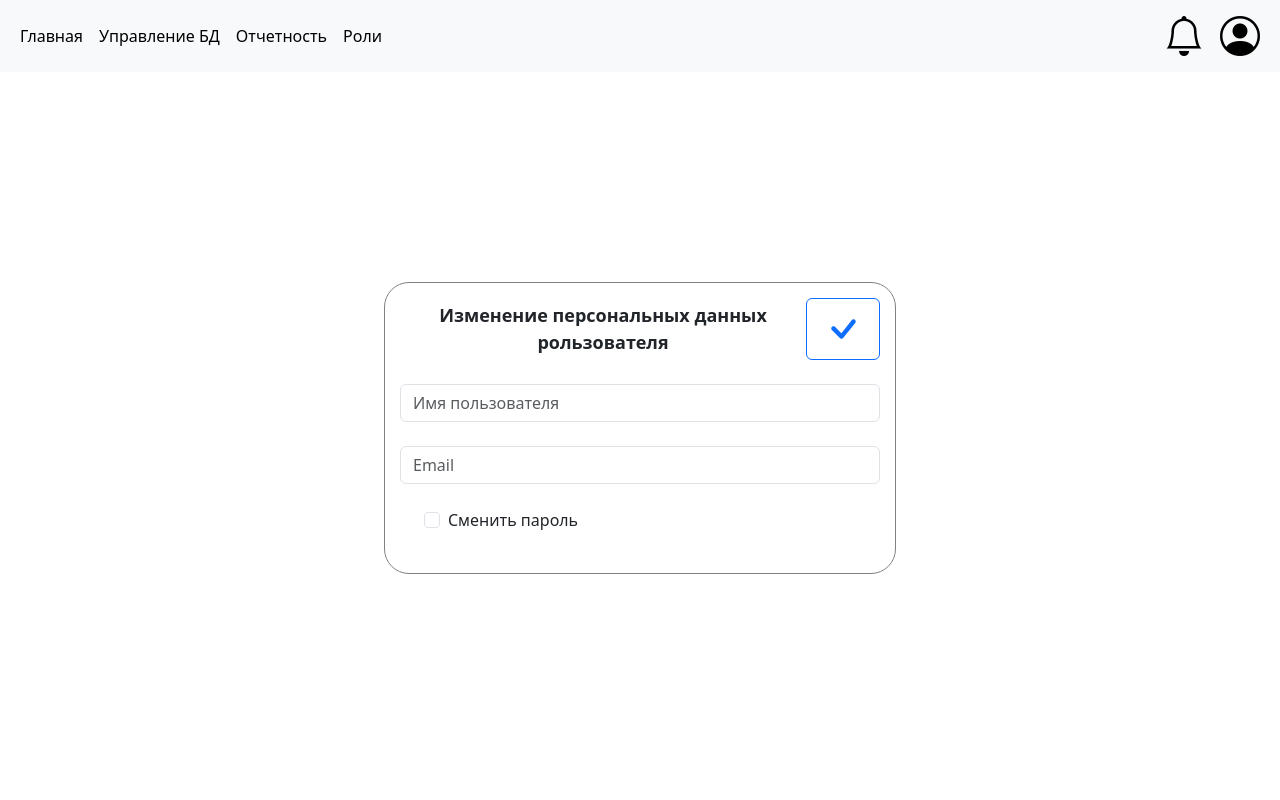
After one commit to TVsevolodA/Software-for-detecting-signs-of-fires-and-smoke, a Flask app: page /editProfile in a window 1280 px wide. The commit adds this page. Run offline with Flask 3, Linux system fonts and the light colour scheme; the visitor is signed in with stand-in values (Sample User, id 1); data that the repository does not hold is empty; parts of the project's set-up code (start-up, migrations or seed data) failed here and were passed over.

Commit message:
1) Исправил косяки с аутентификацией 2) Добавил форму редактирования профиля

```diff
--- a/monitoring service/main.py
+++ b/monitoring service/main.py
@@ -7,7 +7,7 @@ from scheduler import Scheduler
 import json
 import requests
 
-from flask_login import LoginManager, login_user, login_required, logout_user
+from flask_login import LoginManager, login_user, login_required, logout_user, current_user
 from user import User
 
 scheduler = BackgroundScheduler()
@@ -26,7 +26,9 @@ login = LoginManager(app)
 @login.user_loader
 def load_user(user_id):
     req = requests.get('http://data_service_sm:3000/getUserById', json={'user_id': user_id})
-    return json.loads(req.text)
+    objectuser = json.loads(req.text)
+    gettingUser = User(user_id=objectuser['user_id'], username=objectuser['username'], email=objectuser['email'], password_hash=objectuser['password_hash'], role=objectuser['role'])
+    return gettingUser
 
 @app.route('/login', methods=['GET', 'POST'])
 def signIn():
@@ -62,6 +64,20 @@ def signUp():
             new_user.register_user_in_system()
             return redirect(url_for('signIn'))
     return render_template('signUp.html')
+
+@app.route('/profile', methods=['GET'])
+@login_required
+def profile():
+    username = current_user.username
+    email = current_user.email
+    return render_template('profile.html', username=username, email=email)
+
+@app.route('/editProfile', methods=['GET', 'POST'])
+@login_required
+def editProfile():
+    if request.method == 'POST':
+        return redirect(url_for('profile'))
+    return render_template('editProfile.html')
 
 
 @app.route('/logout', methods=['GET', 'POST'])
--- a/monitoring service/templates/addCamera.html
+++ b/monitoring service/templates/addCamera.html
@@ -52,7 +52,7 @@
           </ul>
           <ul class="navbar-nav">
             <li class="nav-item">
-              <a class="nav-link active" aria-current="page" href="#">
+              <a class="nav-link active" aria-current="page" href="{{url_for('profile')}}">
                 <i class="bi bi-person-circle h1"></i>
               </a>
             </li>
--- /dev/null
+++ b/monitoring service/templates/editProfile.html
@@ -0,0 +1,215 @@
+<html>
+    <head>
+        <title>Edit profile</title>
+        <meta charset="utf-8">
+        <!-- BootStrap -->
+        <link href=" https://use.fontawesome.com/releases/v6.5.1/css/all.css" rel="stylesheet" >
+        <link href="https://cdn.jsdelivr.net/npm/bootstrap@5.3.2/dist/css/bootstrap.min.css" rel="stylesheet" integrity="sha384-T3c6CoIi6uLrA9TneNEoa7RxnatzjcDSCmG1MXxSR1GAsXEV/Dwwykc2MPK8M2HN" crossorigin="anonymous">
+        <link href="https://cdn.jsdelivr.net/npm/bootstrap-icons@1.10.5/font/bootstrap-icons.css" rel="stylesheet">
+        <style>
+            a { text-decoration:none; }
+            body, main { display: flex; }
+            main {
+                justify-content: center;
+                align-items: center;
+                height: 100%;
+            }
+            body {
+                flex-direction: column;
+                height: 100%;
+            }
+            form {
+                text-align: center;
+                min-width: 400px;
+                width: 40%;
+                height: auto;
+                padding: 15px;
+                border: 1px solid gray;
+                border-radius: 25px;
+            }
+            .bi-check:hover {
+                color: lime;
+            }
+            #submutCheckIcon {
+                display: flex;
+                align-items: center;
+                justify-content: space-between;
+            }
+            #repeatPasswordLabel {
+                white-space:pre-wrap;
+                text-align: start;
+                font-weight: 600;
+            }
+            #titlePage {
+                font-size: 18;
+                font-weight: 600;
+            }
+            #passwordChangeBlock { display: none; }
+            #checkboxPassword {
+                display: flex;
+                padding-left: 5%;
+            }
+        </style>
+    </head>
+    <body>
+        <header>
+            <nav class="navbar navbar-expand-lg navbar-light bg-light">
+                <div class="container-fluid">
+                <ul class="navbar-nav">
+                    <li class="nav-item"><a class="nav-link active" aria-current="page" href="#">Главная</a></li>
+                    <li class="nav-item"><a class="nav-link active" aria-current="page" href="#">Управление БД</a></li>
+                    <li class="nav-item"><a class="nav-link active" aria-current="page" href="#">Отчетность</a></li>
+                    <li class="nav-item"><a class="nav-link active" aria-current="page" href="#">Роли</a></li>
+                </ul>
+                <ul class="navbar-nav">
+                    <li class="nav-item">
+                        <a class="nav-link active" aria-current="page" href="#">
+                            <i class="bi bi-bell h1"></i>
+                        </a>
+                    </li>
+                    <li class="nav-item">
+                        <a class="nav-link active" aria-current="page" href="{{url_for('profile')}}">
+                            <i class="bi bi-person-circle h1"></i>
+                        </a>
+                    </li>
+                </ul>
+                </div>
+            </nav>
+        </header>
+        <main>
+            <form action="{{url_for('editProfile')}}" method="post" class="g-3 needs-validation" novalidate>
+                <div id="submutCheckIcon" class="form-outline mb-4">
+                    <div id="titlePage">Изменение персональных данных рользователя</div>
+                    <button type="submit" class="btn btn-outline-primary">
+                        <i class="bi bi-check fa-3x"></i>
+                    </button>
+                </div>
+                <div class="form-outline mb-4">
+                    <input type="text" id="username" name="username" required placeholder="Имя пользователя" class="form-control">
+                    <div class="invalid-feedback">Пожалуйста, введите свое имя.</div>
+                </div>
+                <div class="form-outline mb-4">
+                    <input type="email" id="email" name="email" required placeholder="Email" class="form-control">
+                    <div class="invalid-feedback">Пожалуйста, введите действительный адрес электронной почты.</div>
+                </div>
+                <div id="checkboxPassword" class="form-outline mb-4">
+                    <div class="form-check">
+                        <input type="checkbox" class="form-check-input" id="changePassword" name="changePassword" onclick="setVisibilityChangePasswordBlock()">
+                        <label class="form-check-label" for="changePassword">Сменить пароль</label>
+                    </div>
+                </div>
+                <div id="passwordChangeBlock">
+                    <div class="form-outline mb-4">
+                        <input type="password" required placeholder="Текущий пароль" id="oldPassword" name="oldPassword" class="form-control" />
+                        <div class="invalid-feedback" id="passwordLabel">Пожалуйста, введите старый пароль.</div>
+                    </div>
+                    <div class="form-outline mb-4">
+                        <input type="password" required placeholder="Новый пароль" id="password" name="password" class="form-control" />
+                        <div class="invalid-feedback" id="passwordLabel">Пожалуйста, введите пароль.</div>
+                    </div>
+                    <div class="form-outline mb-4">
+                        <input type="password" required placeholder="Повторите новый пароль" id="repeatPassword"class="form-control" />
+                        <div class="invalid-feedback" id="repeatPasswordLabel"></div>
+                    </div>
+                </div>
+                    {% with messages = get_flashed_messages() %}
+                        {% if messages %}
+                            {% for message in messages %}
+                                {{ message }}
+                            {% endfor %}
+                        {% endif %}
+                    {% endwith %}
+                <div>
+            </form>
+        </main>
+        <!-- BootStrap -->
+        <script src="https://cdn.jsdelivr.net/npm/bootstrap@5.3.2/dist/js/bootstrap.bundle.min.js" integrity="sha384-C6RzsynM9kWDrMNeT87bh95OGNyZPhcTNXj1NW7RuBCsyN/o0jlpcV8Qyq46cDfL" crossorigin="anonymous"></script>
+        <script>
+            const changePassword = document.getElementById('changePassword');
+            function setVisibilityChangePasswordBlock() {
+                let passwordChangeBlock = document.getElementById('passwordChangeBlock');
+                passwordChangeBlock.style.display = changePassword.checked ? 'block' : 'none';
+            }
+
+            (function () {
+                'use strict'
+                let forms = document.querySelectorAll('.needs-validation');
+
+                Array.prototype.slice.call(forms)
+                .forEach(function (form) {
+                    form.addEventListener('submit', function (event) {
+                        if (!form.checkValidity()) {
+                            event.preventDefault();
+                            event.stopPropagation();
+                        }
+                        let validForm = true;
+                        let checkList = new Map([
+                            ['longPassword', true],
+                            ['presenceLettersAndNumbers', true],
+                            ['matchingPasswords', true],
+                        ]);
+                        const errorMessages = new Map([
+                            ['longPassword', ['', '• Длина пароля должна быть не менее 8 символов']],
+                            ['presenceLettersAndNumbers', ['', '• Пароль должен содержать заглавные и прописные буквы латинского алфавита, а также спец. символы']],
+                            ['matchingPasswords', ['Пожалуйста, введите пароль.', '• Пароли не совпадают']],
+                        ]);
+
+                        /// Провека имени пользователя и email
+                        let username = document.getElementById('username');
+                        let email = document.getElementById('email');
+
+                        if (username.value.length === 0) {
+                            username.setCustomValidity('Пожалуйста, введите свое имя.');
+                        }
+                        if (email.value.length === 0) {
+                            email.setCustomValidity('Пожалуйста, введите действительный адрес электронной почты.');
+                        }
+                        else {
+                            email.setCustomValidity('');
+                            username.setCustomValidity('');
+                        }
+
+                        /// Проверка пароля;
+                        if (changePassword.checked) {
+                            let password = document.getElementById('password').value;
+                            let passwordRepetition = document.getElementById('repeatPassword').value;
+                            const passwordValidator = new RegExp(/^(?=.*\d)(?=.*[A-Z])(?=.*[a-z])(?=.*[^\w\d\s:])([^\s]){8,16}$/gm);
+                            const resultValidator = passwordValidator.test(password);
+                            if (!resultValidator) {
+                                checkList.set('presenceLettersAndNumbers', false);
+                            }
+                            if (password.length < 8) {
+                                checkList.set('longPassword', false);
+                            }
+                            if (password !== passwordRepetition) {
+                                checkList.set('matchingPasswords', false);
+                            }
+
+                            let listErrorsInPassword = '';
+                            checkList.forEach((value, key, map) => {
+                                if (!value) {
+                                    validForm = false;
+                                    listErrorsInPassword += errorMessages.get(key)[1] + '\n';
+                                }
+                            });
+                            if (!validForm) {
+                                document.getElementById('password').setCustomValidity(listErrorsInPassword);
+                                document.getElementById('repeatPassword').setCustomValidity(listErrorsInPassword);
+                                let repeatPasswordLabel = document.getElementById('repeatPasswordLabel');
+                                repeatPasswordLabel.innerHTML = listErrorsInPassword;
+                                let passwordLabel = document.getElementById('passwordLabel');
+                                passwordLabel.innerHTML = password.length === 0 ? errorMessages.get('matchingPasswords')[0] : '';
+                            }
+                            else {
+                                document.getElementById('password').setCustomValidity('');
+                                document.getElementById('repeatPassword').setCustomValidity('');
+                            }
+                        }
+
+                        form.classList.add('was-validated');
+                    }, false);
+                });
+            })();
+        </script>
+    </body>
+<html>
--- a/monitoring service/templates/index.html
+++ b/monitoring service/templates/index.html
@@ -43,7 +43,7 @@
               </a>
             </li>
             <li class="nav-item">
-              <a class="nav-link active" aria-current="page" href="#">
+              <a class="nav-link active" aria-current="page" href="{{url_for('profile')}}">
                 <i class="bi bi-person-circle h1"></i>
               </a>
             </li>
--- a/monitoring service/templates/infoСamera.html
+++ b/monitoring service/templates/infoСamera.html
@@ -69,7 +69,7 @@
           </ul>
           <ul class="navbar-nav">
             <li class="nav-item">
-              <a class="nav-link active" aria-current="page" href="#">
+              <a class="nav-link active" aria-current="page" href="{{url_for('profile')}}">
                 <i class="bi bi-person-circle h1"></i>
               </a>
             </li>
--- a/monitoring service/templates/infoСameraAlone.html
+++ b/monitoring service/templates/infoСameraAlone.html
@@ -74,7 +74,7 @@
               </a>
             </li>
             <li class="nav-item">
-              <a class="nav-link active" aria-current="page" href="#">
+              <a class="nav-link active" aria-current="page" href="{{url_for('profile')}}">
                 <i class="bi bi-person-circle h1"></i>
               </a>
             </li>
--- a/monitoring service/templates/scheduleActionIndividual.html
+++ b/monitoring service/templates/scheduleActionIndividual.html
@@ -44,7 +44,7 @@
             </ul>
             <ul class="navbar-nav">
                 <li class="nav-item">
-                    <a class="nav-link active" aria-current="page" href="#">
+                    <a class="nav-link active" aria-current="page" href="{{url_for('profile')}}">
                         <i class="bi bi-person-circle h1"></i>
                     </a>
                 </li>
```
Also changed, not shown: data service/database_manager.js (+5 -2 lines), monitoring service/templates/profile.html (+33 -6 lines), monitoring service/user.py (+7 -4 lines).
